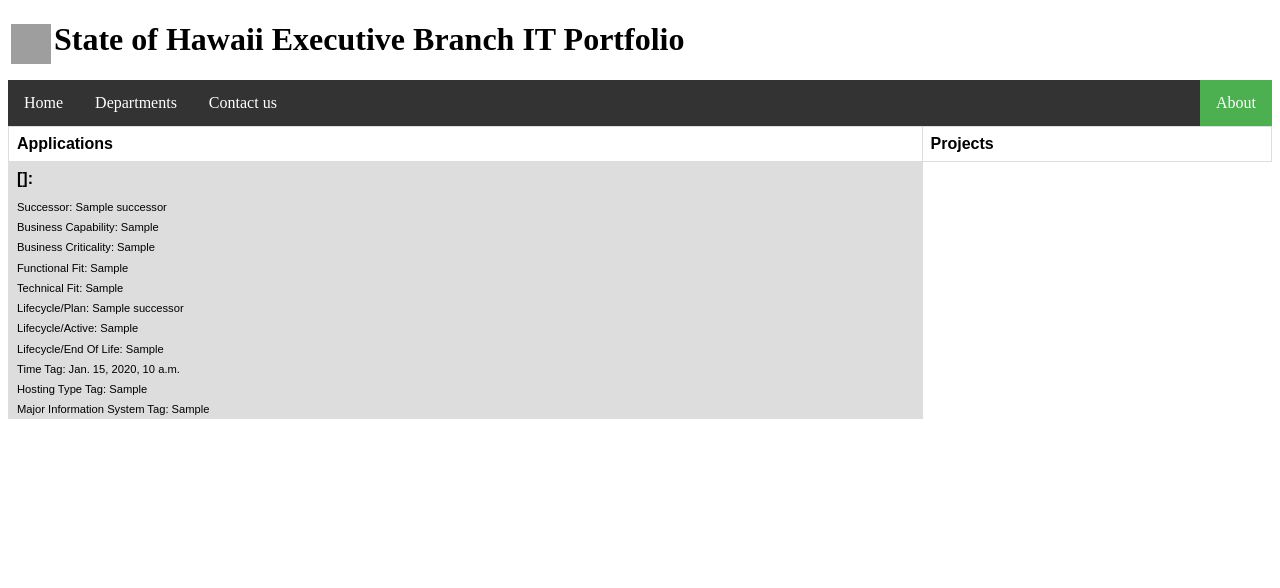
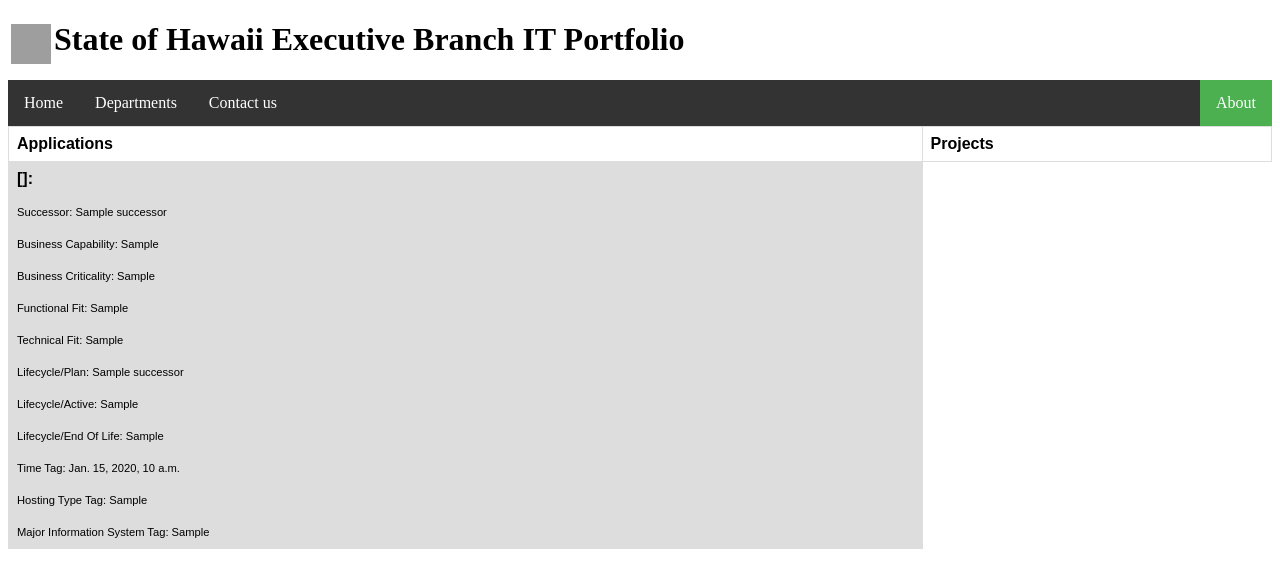
Before and after one commit to HACC2020/DFE, a Django app: template directory/templates/applications.html in a window 1280 px wide. Shown: the top 588 px of the page. Run offline with Django 3.2, Linux system fonts and the light colour scheme; tables that the repository leaves empty hold one stand-in row (values such as "Sample post"); the template is opened without the code that fills it: values that come from a table or form of the project are taken from there, most other values are stand-ins (such as "Sample title", 1, 10 or a date in 2020); grey boxes are pictures that could not be loaded.

Commit message:
fixed line-height

```diff
--- a/directory/templates/applications.html
+++ b/directory/templates/applications.html
@@ -23,7 +23,7 @@
 <style>
   .appinfo {
     font-size: 70%;
-    line-height: 20%;
+    padding-bottom: 2px;
   }
   .projectinfo {
     font-size: 70%;
```
